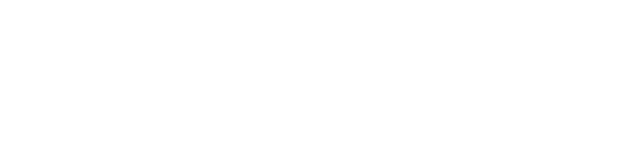
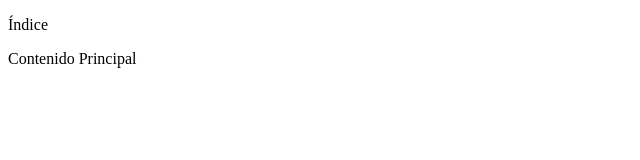
Before and after one commit to GiselaHurtado/-FAQ, a plain HTML site: page index.html in a window 1280 px wide. Shown: the whole page, without its empty margins (0-640 px from the left). Drawn offline with Linux system fonts and the light colour scheme; files that its build step writes are made by us from their sources.

Commit message:
addthe body of the document

```diff
--- a/index.html
+++ b/index.html
@@ -7,6 +7,17 @@
     <title>#FAQ5</title>
 </head>
 <body>
+    <div class="sidebar">
+        <!-- indice-->
+        <p>Índice</p>
+        <!--  más elementos al índice  -->
+      </div>
+
+      <div class="content">
+        <!-- Aquí va el contenido principal que se desplaza -->
+        <p>Contenido Principal</p>
+        <!-- Continúa agregando contenido aquí -->
+      </div>
 
 </body>
 </html>
```
